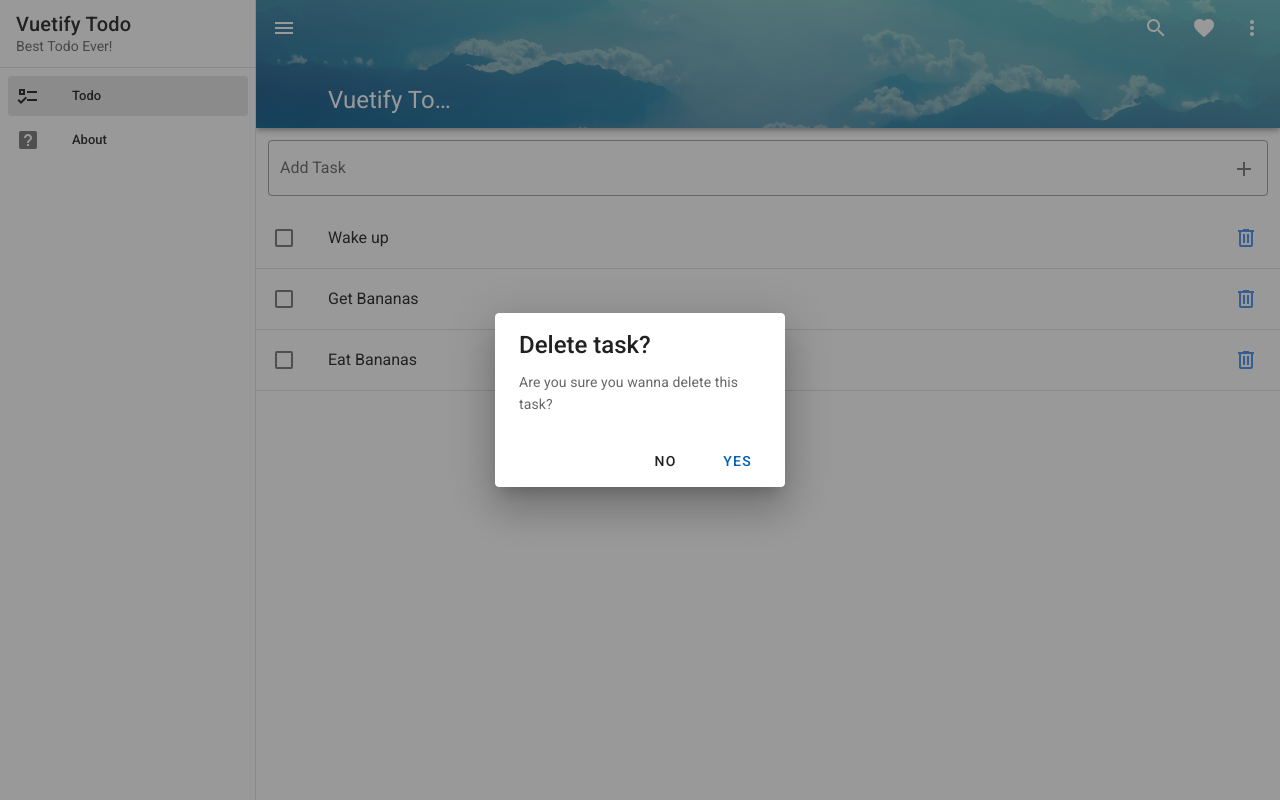
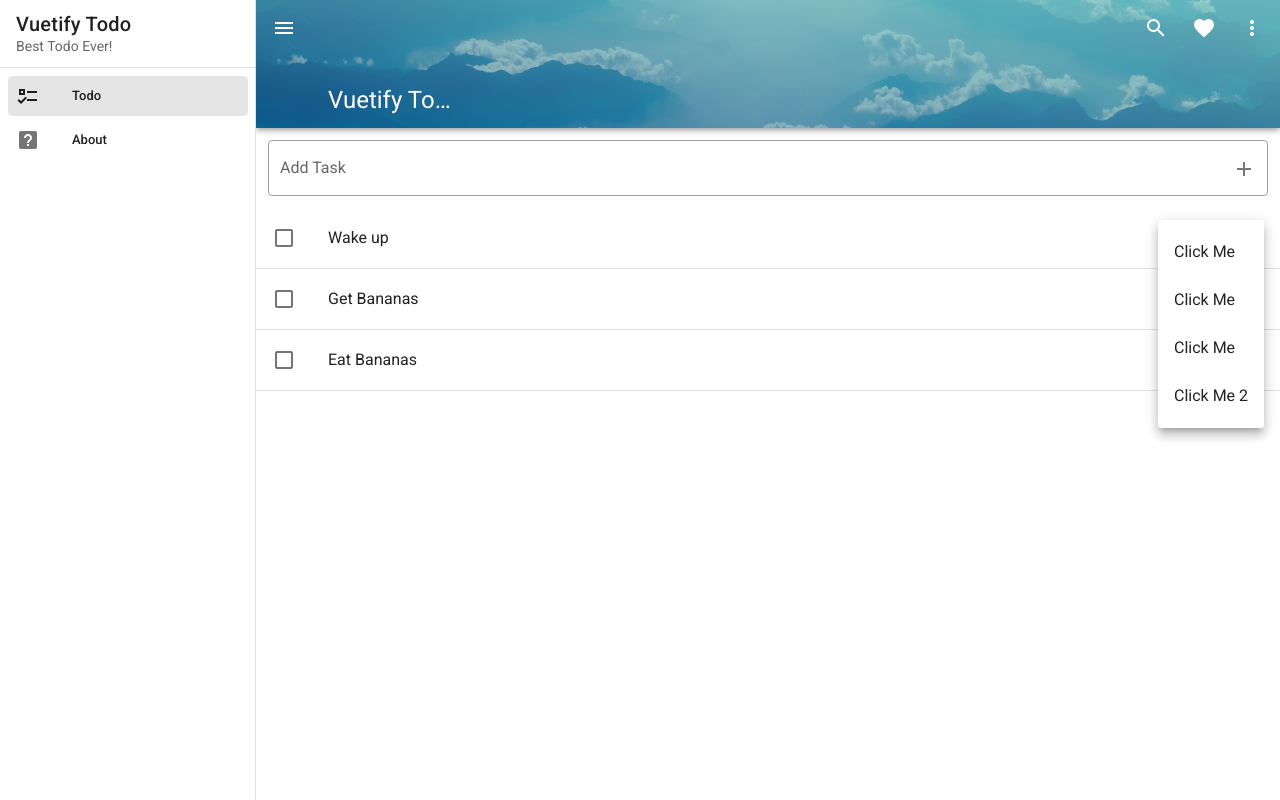
Before and after one commit to dietmarz/ud_vuetify-vuejs-vuex, a Vue app: page /#/ in a window 1280 px wide. Both pictures are taken after a click on the button 1246 px from the left and 238 px from the top of the page. Built offline with nearby package versions, Linux system fonts and the light colour scheme.

Commit message:
8.48 Add Task Menu

```diff
--- a/src/components/Todo/Task.vue
+++ b/src/components/Todo/Task.vue
@@ -10,14 +10,18 @@
         <v-list-item-content>
           <v-list-item-title
               :class="{'text-decoration-line-through' : task.done}"
-          >{{ task.title }}</v-list-item-title>
+          >{{ task.title }}
+          </v-list-item-title>
         </v-list-item-content>
 
         <v-list-item-action>
-          <v-btn icon
-                 @click.stop="dialogs.delete = true">
-            <v-icon color="primary lighten-1">mdi-trash-can-outline</v-icon>
-          </v-btn>
+          <task-menu/>
+
+
+          <!--          <v-btn icon-->
+          <!--                 @click.stop="dialogs.delete = true">-->
+          <!--            <v-icon color="primary lighten-1">mdi-trash-can-outline</v-icon>-->
+          <!--          </v-btn>-->
         </v-list-item-action>
         <dialog-delete
             v-if="dialogs.delete"
@@ -41,7 +45,8 @@ export default {
     }
   },
   components: {
-    'dialog-delete': require('@/components/Todo/Dialogs/DialogDelete.vue').default
+    'dialog-delete': require('@/components/Todo/Dialogs/DialogDelete.vue').default,
+    'task-menu': require('@/components/Todo/TaskMenu.vue').default
   }
 }
 </script>
--- /dev/null
+++ b/src/components/Todo/TaskMenu.vue
@@ -0,0 +1,45 @@
+<template>
+
+  <v-menu
+      bottom
+      left
+  >
+    <template v-slot:activator="{ on, attrs }">
+      <v-btn
+          color="primary"
+          icon
+          v-bind="attrs"
+          v-on="on"
+      >
+        <v-icon>mdi-dots-vertical</v-icon>
+      </v-btn>
+    </template>
+
+    <v-list>
+      <v-list-item
+          v-for="(item, i) in items"
+          :key="i"
+      >
+        <v-list-item-title>{{ item.title }}</v-list-item-title>
+      </v-list-item>
+    </v-list>
+  </v-menu>
+
+</template>
+
+<script>
+export default {
+  name: "TaskMenue",
+  data: () => ({
+    items: [
+      {title: 'Click Me'},
+      {title: 'Click Me'},
+      {title: 'Click Me'},
+      {title: 'Click Me 2'},
+    ],
+  }),
+}
+</script>
+
+<style>
+</style>
```
